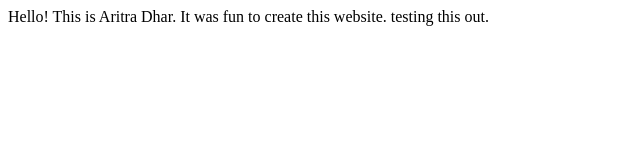
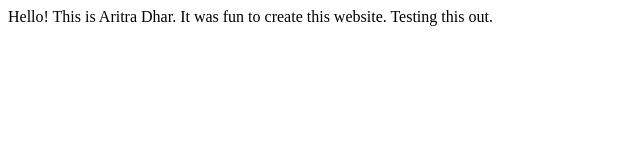
Before and after one commit to aritrodhar/aritra-dhar-repo, a plain HTML site: page index.html in a window 1280 px wide. Shown: the full height of the page, 0-640 px from the left. Drawn offline with Linux system fonts and the light colour scheme.

```diff
--- a/index.html
+++ b/index.html
@@ -9,7 +9,7 @@
     Hello!
 
 
-    This is Aritra Dhar. It was fun to create this website. testing this out.
+    This is Aritra Dhar. It was fun to create this website. Testing this out.
 
 </body>
 </html>
```
